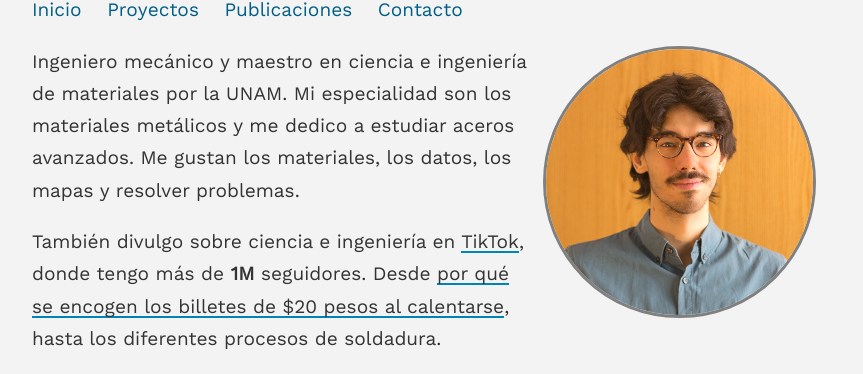
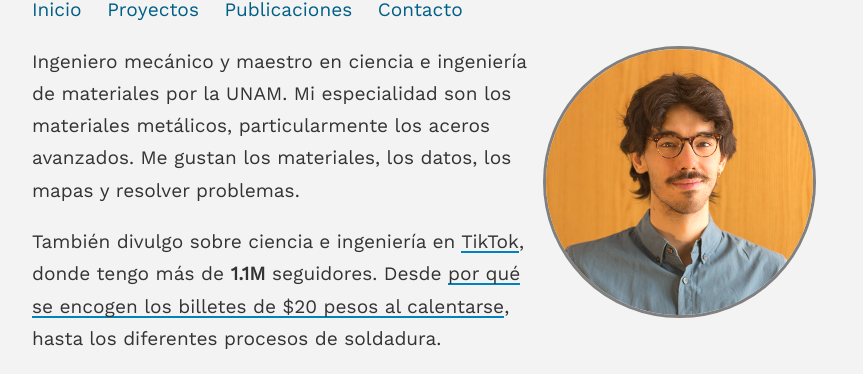
Before and after one commit to Heliouz/Heliouz.github.io, a Jekyll site: the page built from index.md, in a window 1280 px wide. Shown: the part 158-532 px from the top of the page, without its empty margins (208-1071 px from the left). Built offline with Jekyll 4.4.1, drawn with Linux system fonts in a browser that asks for light colours.

Commit message:
Update index.md

```diff
--- a/index.md
+++ b/index.md
@@ -7,9 +7,9 @@ profile:
 published: true
 ---
 
-Ingeniero mecánico y maestro en ciencia e ingeniería de materiales por la UNAM. Mi especialidad son los materiales metálicos y me dedico a estudiar aceros avanzados.  Me gustan los materiales, los datos, los mapas y resolver problemas.
+Ingeniero mecánico y maestro en ciencia e ingeniería de materiales por la UNAM. Mi especialidad son los materiales metálicos, particularmente los aceros avanzados.  Me gustan los materiales, los datos, los mapas y resolver problemas.
 
-También divulgo sobre ciencia e ingeniería en [TikTok](https://www.tiktok.com/@heliouz_){:target="_blank"}, donde tengo más de __1M__ seguidores. Desde [por qué se encogen los billetes de $20 pesos al calentarse](https://www.sdpnoticias.com/estilo-de-vida/por-que-se-encoge-un-billete-de-20-pesos-al-calentarse-cientifico-lo-explica/){:target="_blank"}, hasta los diferentes procesos de soldadura.
+También divulgo sobre ciencia e ingeniería en [TikTok](https://www.tiktok.com/@heliouz_){:target="_blank"}, donde tengo más de __1.1M__ seguidores. Desde [por qué se encogen los billetes de $20 pesos al calentarse](https://www.sdpnoticias.com/estilo-de-vida/por-que-se-encoge-un-billete-de-20-pesos-al-calentarse-cientifico-lo-explica/){:target="_blank"}, hasta los diferentes procesos de soldadura.
 
 >Seguro tengo un video que lo explica.
 
```
